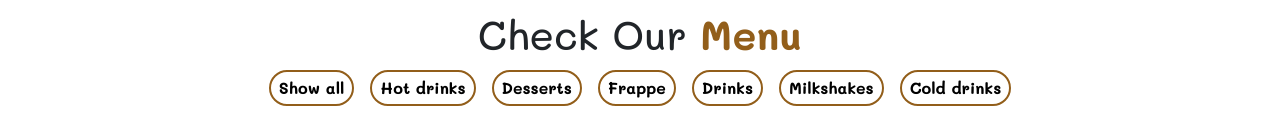
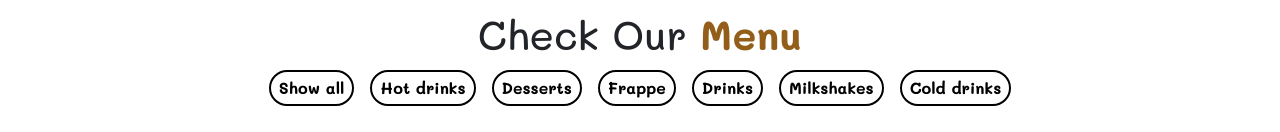
Before and after one commit to yusra-bit/toptea-cafe, a plain HTML site: page index.html in a window 1280 px wide. Shown: the part 820-952 px from the top of the page. Drawn offline with nearby package versions, Linux system fonts and the light colour scheme.

Commit message:
addded files

```diff
--- a/css/styles.css
+++ b/css/styles.css
@@ -125,7 +125,7 @@ body, html {
     border: none;
     color: black;
     background-color: white;
-    border: 2px solid rgb(146, 94, 26);
+    border: 2px solid black;
     border-radius: 20px;
     padding: 4px 8px;
 }
```
